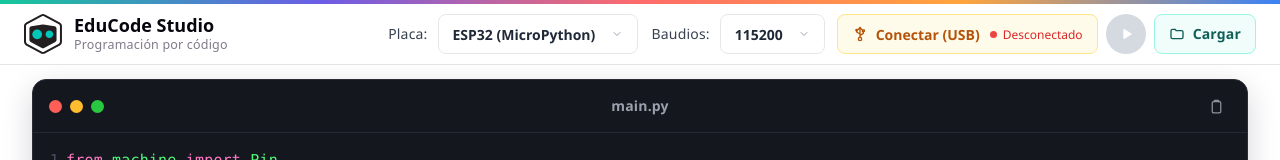
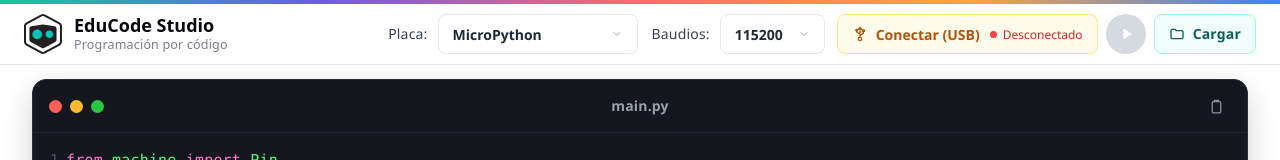
Before and after one commit to pocholowsd/EduWitCode, a React (Vite) app: page / in a window 1280 px wide. Shown: the top 160 px of the page. Built offline with nearby package versions, Linux system fonts and the light colour scheme; no server answers.

Commit message:
Nombre de las placaas actualizado

```diff
--- a/src/components/ea-editor/eaEditor.jsx
+++ b/src/components/ea-editor/eaEditor.jsx
@@ -553,8 +553,8 @@ export default function EaEditor() {
                     <div className="tb-field">
                         <label htmlFor="boardSelect">Placa:</label>
                         <select id="boardSelect" value={selectedBoard} onChange={(e) => setSelectedBoard(e.target.value)}>
-                            <option value="esp32">ESP32 (MicroPython)</option>
-                            <option value="arduino">Arduino Uno</option>
+                            <option value="esp32">MicroPython</option>
+                            <option value="arduino">Arduino C</option>
                         </select>
                     </div>
 
```
